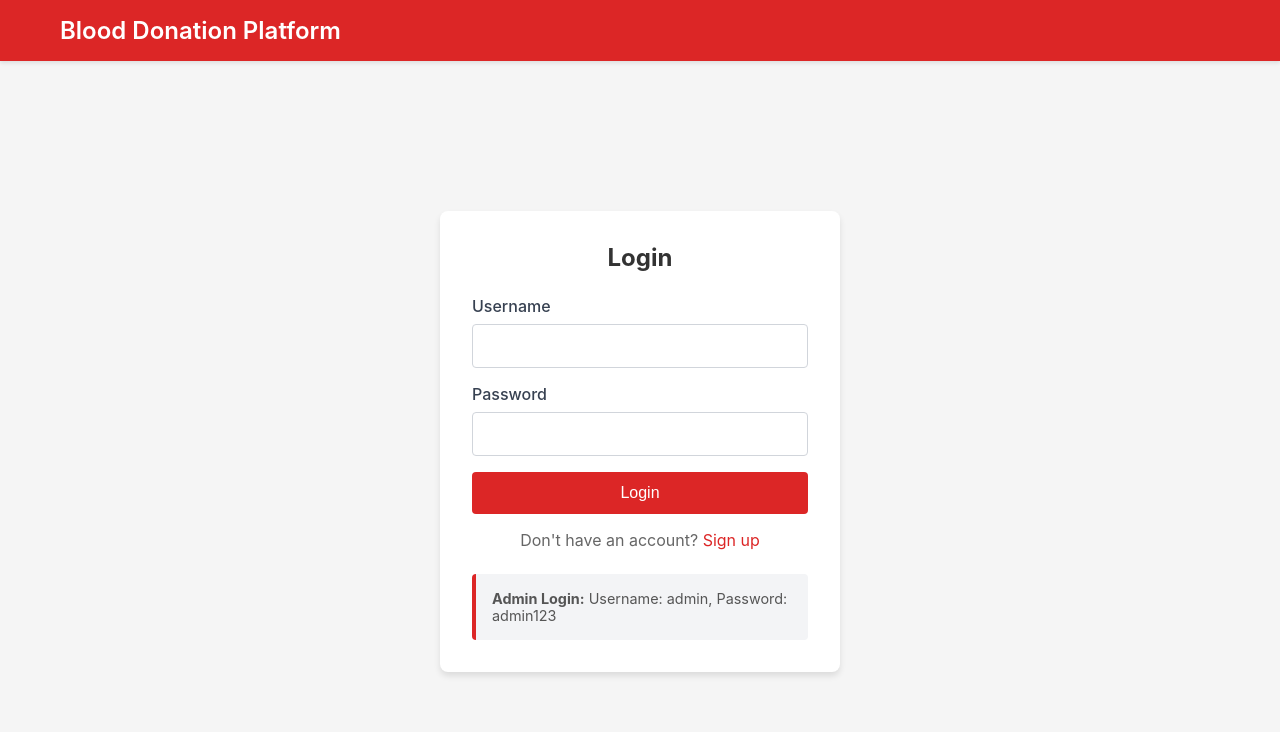
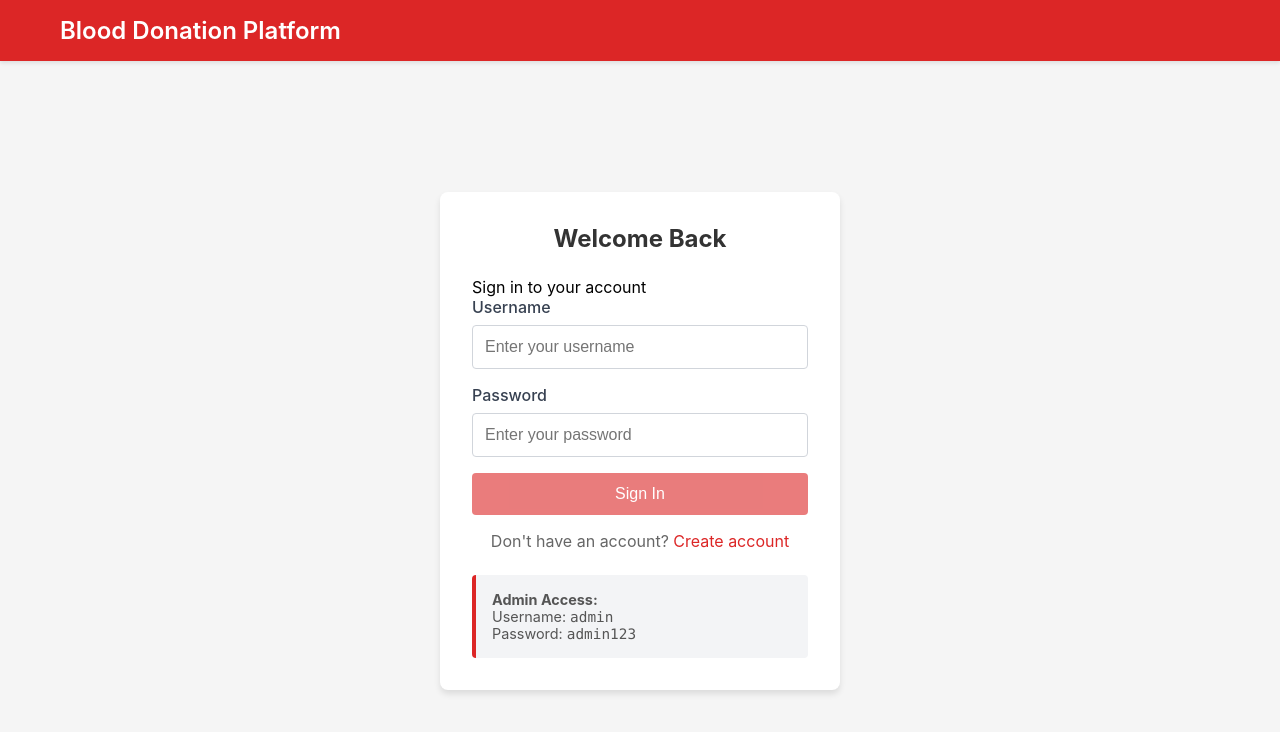
Before and after one commit to bishall789/Blood-donation-portal, a React (Create React App) app in the folder frontend/: page /login in a window 1280 px wide. Shown: the top 732 px of the page. Built offline with nearby package versions, Linux system fonts and the light colour scheme; no server answers.

Commit message:
fix(auth): Improve login page with better validation and UX
- Add form validation and error display
- Improve styling with focus states and transitions
- Add loading states during authentication
- Better admin credentials display
- Fix API integration issues

```diff
--- a/frontend/src/pages/Login.tsx
+++ b/frontend/src/pages/Login.tsx
@@ -11,35 +11,37 @@ function Login() {
     username: "",
     password: "",
   })
-  const [error, setError] = useState("")
   const [loading, setLoading] = useState(false)
-  const { login } = useAuth()
+  const { login, error, clearError } = useAuth()
 
   const handleChange = (e: React.ChangeEvent<HTMLInputElement>) => {
     setFormData({
       ...formData,
       [e.target.name]: e.target.value,
     })
+    if (error) clearError()
   }
 
   const handleSubmit = async (e: React.FormEvent) => {
     e.preventDefault()
-    setLoading(true)
-    setError("")
 
-    const success = await login(formData.username, formData.password)
-
-    if (!success) {
-      setError("Invalid credentials")
+    if (!formData.username.trim() || !formData.password) {
+      return
     }
 
+    setLoading(true)
+    const success = await login(formData.username, formData.password)
     setLoading(false)
+
+    // If login successful, user will be redirected by App.tsx
   }
 
   return (
     <div className="auth-container">
       <div className="auth-card">
-        <h2>Login</h2>
+        <h2>Welcome Back</h2>
+        <p className="auth-subtitle">Sign in to your account</p>
+
         <form onSubmit={handleSubmit}>
           <div className="form-group">
             <label htmlFor="username">Username</label>
@@ -49,9 +51,11 @@ function Login() {
               name="username"
               value={formData.username}
               onChange={handleChange}
+              placeholder="Enter your username"
               required
             />
           </div>
+
           <div className="form-group">
             <label htmlFor="password">Password</label>
             <input
@@ -60,20 +64,33 @@ function Login() {
               name="password"
               value={formData.password}
               onChange={handleChange}
+              placeholder="Enter your password"
               required
             />
           </div>
+
           {error && <div className="error-message">{error}</div>}
-          <button type="submit" disabled={loading} className="auth-btn">
-            {loading ? "Logging in..." : "Login"}
+
+          <button
+            type="submit"
+            disabled={loading || !formData.username.trim() || !formData.password}
+            className="auth-btn"
+          >
+            {loading ? "Signing in..." : "Sign In"}
           </button>
         </form>
+
         <p className="auth-link">
-          Don't have an account? <Link to="/signup">Sign up</Link>
+          Don't have an account? <Link to="/signup">Create account</Link>
         </p>
+
         <div className="admin-note">
           <p>
-            <strong>Admin Login:</strong> Username: admin, Password: admin123
+            <strong>Admin Access:</strong>
+            <br />
+            Username: <code>admin</code>
+            <br />
+            Password: <code>admin123</code>
           </p>
         </div>
       </div>
```
